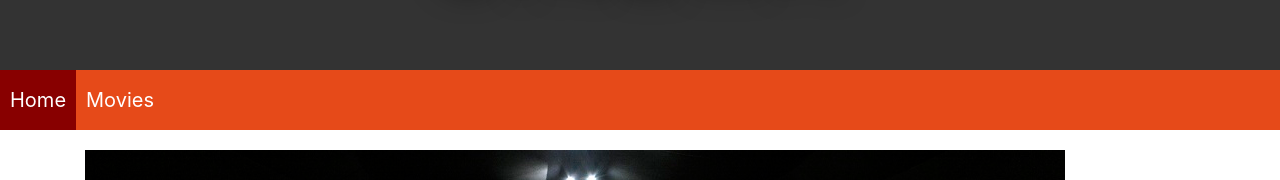
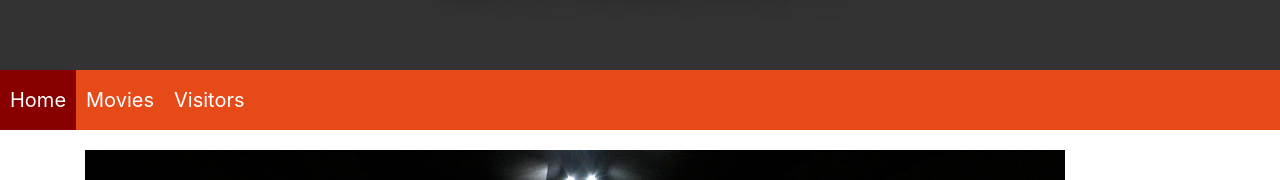
Before and after one commit to taimrli/ws-angular_movies, an Angular app: page /home in a window 1280 px wide. Shown: the part 200-380 px from the top of the page. Built offline with nearby package versions, Linux system fonts and the light colour scheme.

Commit message:
Added visitors to navigation

```diff
--- a/src/app/cinama/cinema.component.html
+++ b/src/app/cinama/cinema.component.html
@@ -3,6 +3,7 @@
   <ul>
     <li><a routerLink="/home" routerLinkActive="active">Home</a></li>
     <li><a routerLink="/movies" routerLinkActive="active">Movies</a></li>
+    <li><a routerLink="/visitors" routerLinkActive="active">Visitors</a></li>
   </ul>
 </nav>
 <div class="container-fluid">
```
